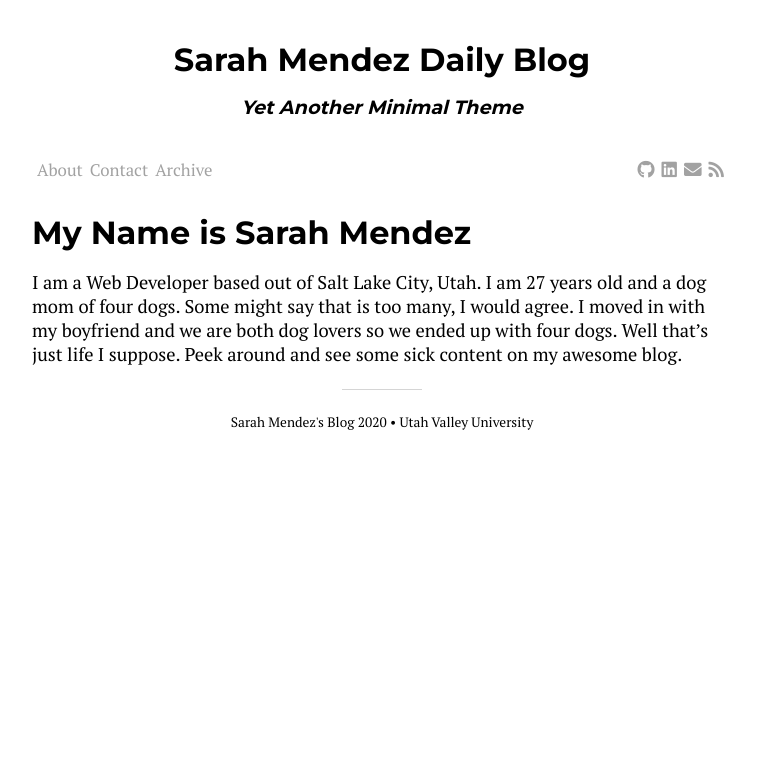
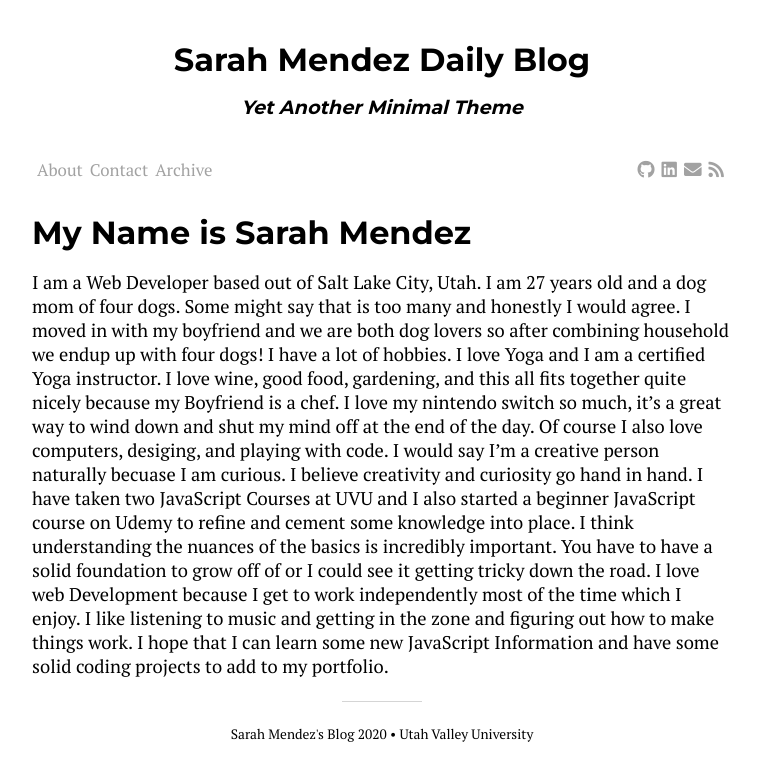
Before and after one commit to srhmendez/Blog_Website, a Jekyll site: the page built from about.md, in a window 1280 px wide. Shown: the top 781 px of the page, without its empty margins (258-1018 px from the left). Built offline with Jekyll 4.4.1, drawn with Linux system fonts in a browser that asks for light colours; nearby versions of some CDN libraries.

Commit message:
about me update

```diff
--- a/about.md
+++ b/about.md
@@ -4,4 +4,4 @@ title: About
 ---
 
 # My Name is Sarah Mendez
-I am a Web Developer based out of Salt Lake City, Utah. I am 27 years old and a dog mom of four dogs. Some might say that is too many, I would agree. I moved in with my boyfriend and we are both dog lovers so we ended up with four dogs. Well that's just life I suppose. Peek around and see some sick content on my awesome blog.
+I am a Web Developer based out of Salt Lake City, Utah. I am 27 years old and a dog mom of four dogs. Some might say that is too many and honestly I would agree. I moved in with my boyfriend and we are both dog lovers so after combining household we endup up with four dogs! I have a lot of hobbies. I love Yoga and I am a certified Yoga instructor. I love wine, good food, gardening, and this all fits together quite nicely because my Boyfriend is a chef. I love my nintendo switch so much, it's a great way to wind down and shut my mind off at the end of the day. Of course I also love computers, desiging, and playing with code. I would say I'm a creative person naturally becuase I am curious. I believe creativity and curiosity go hand in hand. I have taken two JavaScript Courses at UVU and I also started a beginner JavaScript course on Udemy to refine and cement some knowledge into place. I think understanding the nuances of the basics is incredibly important. You have to have a solid foundation to grow off of or I could see it getting tricky down the road. I love web Development because I get to work independently most of the time which I enjoy. I like listening to music and getting in the zone and figuring out how to make things work. I hope that I can learn some new JavaScript Information and have some solid coding projects to add to my portfolio.
```
